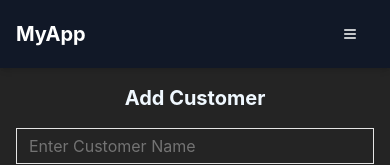
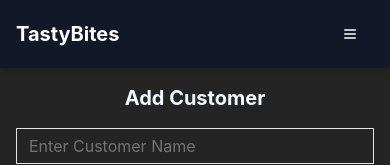
Before and after one commit to PARSHAV529/Freelance-project-TastyBites, a React (Vite) app: page / in a window 390 px wide. Shown: the top 165 px of the page. Built offline with nearby package versions, Linux system fonts and the light colour scheme.

Commit message:
make it responsive

```diff
--- a/src/Routes/Navigation.jsx
+++ b/src/Routes/Navigation.jsx
@@ -16,7 +16,7 @@ export default function Navbar() {
       <div className="container mx-auto flex justify-between items-center">
         {/* Logo or App Name */}
         <Link to="/" className="text-xl font-bold">
-          MyApp
+          TastyBites
         </Link>
 
         {/* Hamburger Menu for mobile */}
```
